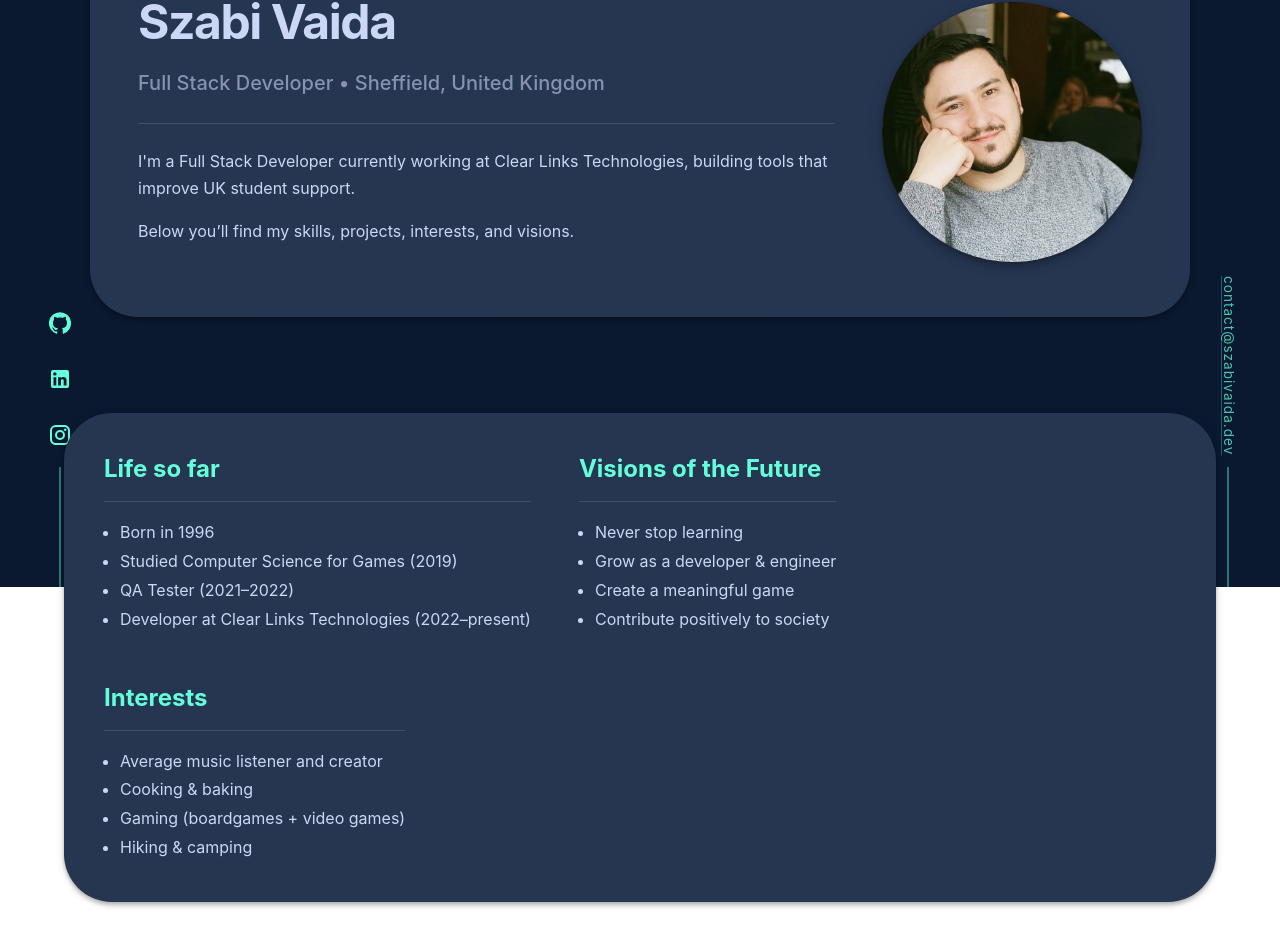
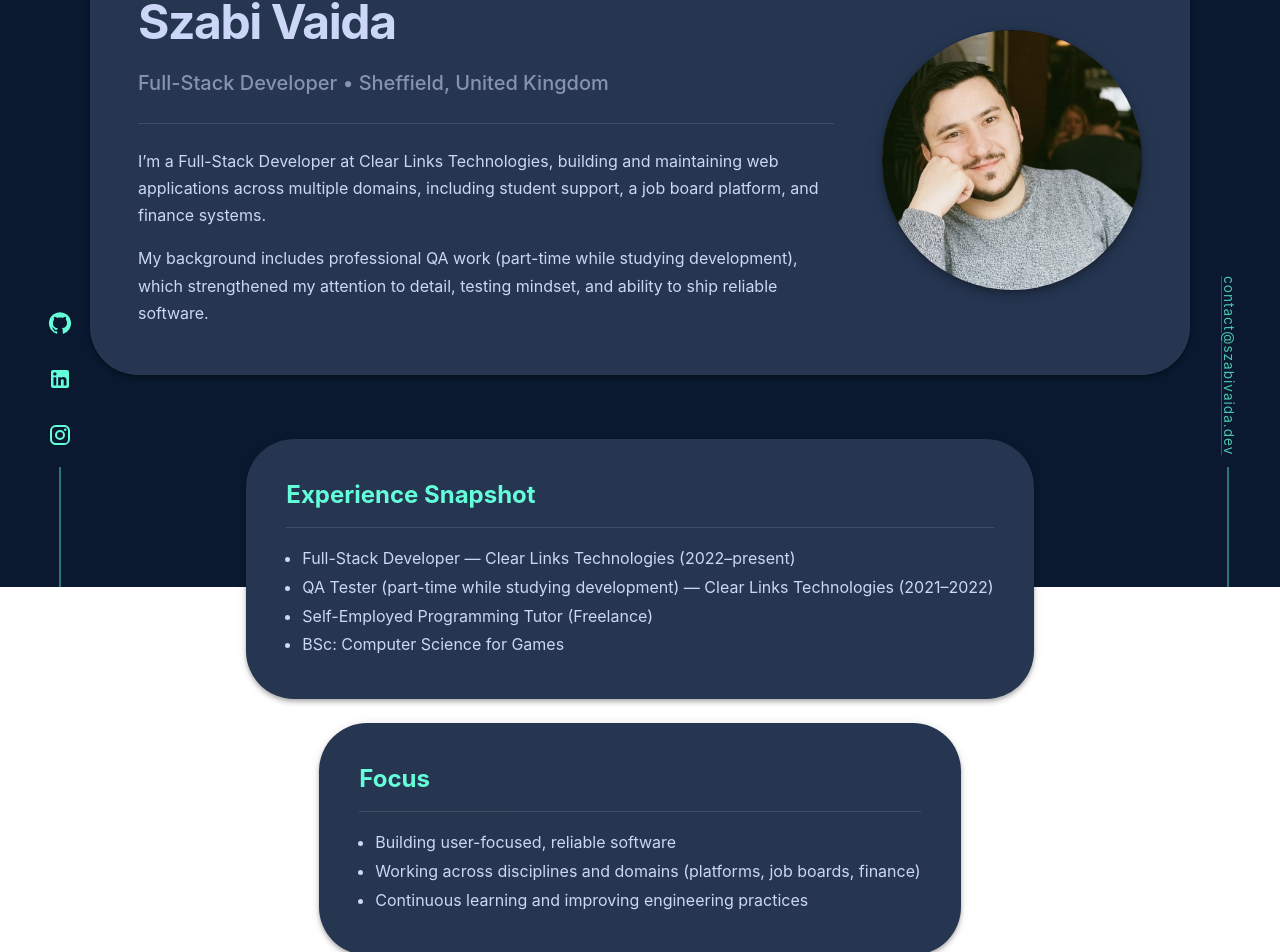
Before and after one commit to szabi-vaida/Portfolio, a React (Vite) app: page / in a window 1280 px wide. Shown: the part 213-1165 px from the top of the page. Built offline with nearby package versions, Linux system fonts and the light colour scheme; no server answers; the database is empty.

Commit message:
New Changes

```diff
--- a/src/pages/Home.jsx
+++ b/src/pages/Home.jsx
@@ -1,12 +1,5 @@
 import React, { useEffect, useState } from "react";
-import {
-  Grid,
-  Typography,
-  Box,
-  Avatar,
-  Divider,
-  Paper,
-} from "@mui/material";
+import { Grid, Typography, Box, Avatar, Divider, Paper } from "@mui/material";
 
 import Section from "../components/Section";
 import AboutSectionsCard from "../components/AboutSectionCard";
@@ -21,7 +14,6 @@ export default function Home() {
   const [projects, setProjects] = useState([]);
   const [blog, setBlog] = useState([]);
 
-  // ================= FETCH DATA FROM SUPABASE =================
   useEffect(() => {
     async function loadData() {
       const { data: skillsData } = await supabase.from("skills").select("*");
@@ -36,15 +28,27 @@ export default function Home() {
     loadData();
   }, []);
 
+  const containerSx = {
+    maxWidth: "1100px",
+    mx: "auto",
+    px: { xs: 2, sm: 0 },
+  };
+
+  const aboutStackSx = {
+    ...containerSx,
+    maxWidth: "900px",
+  };
+
   return (
     <>
       {/* ================= HERO SECTION ================= */}
+      <Box sx={containerSx}>
         <Paper
           elevation={4}
           sx={{
             p: { xs: 3, sm: 4, md: 6 },
             mt: { xs: 2, md: 4 },
-          mb: 12,
+            mb: 8,
             display: "flex",
             flexDirection: { xs: "column", md: "row" },
             alignItems: "center",
@@ -52,8 +56,6 @@ export default function Home() {
             gap: { xs: 4, md: 6 },
             borderRadius: 4,
             bgcolor: "background.paper",
-          maxWidth: "1100px",
-          mx: "auto",
           }}
         >
           <Box flex={1} textAlign={{ xs: "center", md: "left" }}>
@@ -62,18 +64,21 @@ export default function Home() {
             </Typography>
 
             <Typography variant="h6" color="text.secondary" gutterBottom>
-            Full Stack Developer • Sheffield, United Kingdom
+              Full-Stack Developer • Sheffield, United Kingdom
             </Typography>
 
             <Divider sx={{ my: 3 }} />
 
             <Typography variant="body1" sx={{ mb: 2 }}>
-            I'm a Full Stack Developer currently working at Clear Links
-            Technologies, building tools that improve UK student support.
+              I’m a Full-Stack Developer at Clear Links Technologies, building and
+              maintaining web applications across multiple domains, including
+              student support, a job board platform, and finance systems.
             </Typography>
 
-          <Typography variant="body1" sx={{ mb: 3 }}>
-            Below you’ll find my skills, projects, interests, and visions.
+            <Typography variant="body1" sx={{ mb: 0 }}>
+              My background includes professional QA work (part-time while studying
+              development), which strengthened my attention to detail, testing
+              mindset, and ability to ship reliable software.
             </Typography>
           </Box>
 
@@ -89,53 +94,57 @@ export default function Home() {
             }}
           />
         </Paper>
+      </Box>
 
-      {/* ================= ABOUT SECTIONS – BIG CARD ================= */}
-      <Box sx={{ my: 10 }}>
+      {/* ================= ABOUT ================= */}
+      <Box sx={{ ...containerSx, my: 6 }}>
+        <Grid container spacing={3} justifyContent="center">
+          <Grid item xs={12} md={8}>
+            <Box sx={{ width: "100%", display: "flex", justifyContent: "center" }}>
+              <Box sx={{ width: "100%" }}>
                 <AboutSectionsCard
                   sections={[
                     {
-              title: "Life so far",
+                      title: "Experience Snapshot",
                       items: [
-                "Born in 1996",
-                "Studied Computer Science for Games (2019)",
-                "QA Tester (2021–2022)",
-                "Developer at Clear Links Technologies (2022–present)",
-              ],
-            },
-            {
-              title: "Visions of the Future",
-              items: [
-                "Never stop learning",
-                "Grow as a developer & engineer",
-                "Create a meaningful game",
-                "Contribute positively to society",
-              ],
-            },
-            {
-              title: "Interests",
-              items: [
-                "Average music listener and creator",
-                "Cooking & baking",
-                "Gaming (boardgames + video games)",
-                "Hiking & camping",
+                        "Full-Stack Developer — Clear Links Technologies (2022–present)",
+                        "QA Tester (part-time while studying development) — Clear Links Technologies (2021–2022)",
+                        "Self-Employed Programming Tutor (Freelance)",
+                        "BSc: Computer Science for Games",
                       ],
                     },
                   ]}
                 />
               </Box>
+            </Box>
+          </Grid>
+
+          <Grid item xs={12} md={12}>
+            <Box sx={{ width: "100%", display: "flex", justifyContent: "center" }}>
+              <Box sx={{ width: "100%" }}>
+                <AboutSectionsCard
+                  sections={[
+                    {
+                      title: "Focus",
+                      items: [
+                        "Building user-focused, reliable software",
+                        "Working across disciplines and domains (platforms, job boards, finance)",
+                        "Continuous learning and improving engineering practices",
+                      ],
+                    },
+                  ]}
+                />
+              </Box>
+            </Box>
+          </Grid>
+        </Grid>
+      </Box>
+
 
       {/* ================= SKILLS ================= */}
+      <Box sx={containerSx}>
         <Section title="Skills">
-        <Grid
-          container
-          spacing={4}
-          sx={{
-            maxWidth: "1100px",
-            mx: "auto",
-            justifyContent: "center",
-          }}
-        >
+          <Grid container spacing={4} sx={{ justifyContent: "center" }}>
             {skills.map((skill) => (
               <Grid
                 item
@@ -150,18 +159,15 @@ export default function Home() {
             ))}
           </Grid>
         </Section>
+      </Box>
 
       {/* ================= PROJECTS ================= */}
+      <Box sx={containerSx}>
         <Section title="Projects">
           <Grid
             container
             spacing={4}
-          sx={{
-            maxWidth: "1100px",
-            mx: "auto",
-            justifyContent: "center",
-            alignItems: "stretch",
-          }}
+            sx={{ justifyContent: "center", alignItems: "stretch" }}
           >
             {projects.map((p) => (
               <Grid
@@ -178,18 +184,15 @@ export default function Home() {
             ))}
           </Grid>
         </Section>
+      </Box>
 
       {/* ================= BLOG ================= */}
-        <Section title="Mini-Blog">
+      <Box sx={containerSx}>
+        <Section title="Writing">
           <Grid
             container
             spacing={4}
-            sx={{
-            maxWidth: "1100px",
-            mx: "auto",
-            justifyContent: "center",
-            alignItems: "stretch",
-            }}
+            sx={{ justifyContent: "center", alignItems: "stretch" }}
           >
             {blog
               .sort((a, b) => new Date(b.created_at) - new Date(a.created_at))
@@ -209,9 +212,10 @@ export default function Home() {
               ))}
           </Grid>
         </Section>
+      </Box>
 
       {/* ================= FOOTER ================= */}
-      <Box mt={12} py={4} textAlign="center" color="text.secondary">
+      <Box mt={10} py={4} textAlign="center" color="text.secondary">
         <Typography variant="body2">© 2025 Szabi Vaida</Typography>
       </Box>
     </>
```
Lines whose indentation alone changed are shown as unchanged.
